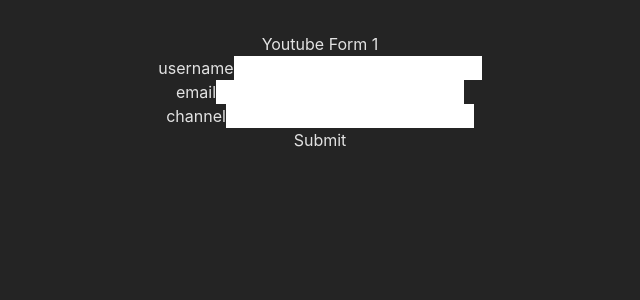
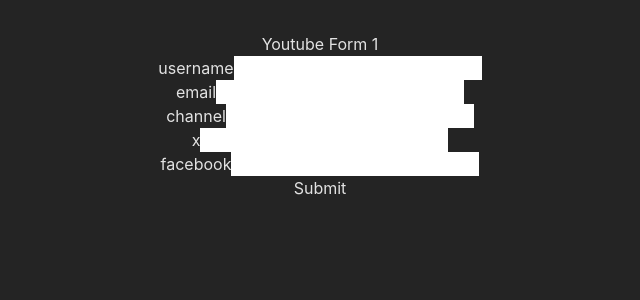
Before and after one commit to harshal390/react-hook-form, a React (Vite) app: page / in a window 1280 px wide. Shown: the top 300 px of the page, without its empty margins (320-960 px from the left). Built offline with nearby package versions, Linux system fonts and the light colour scheme; no server answers.

Commit message:
nested object values control:

```diff
--- a/src/components/YoutubeForm.tsx
+++ b/src/components/YoutubeForm.tsx
@@ -6,7 +6,11 @@
 type formValues = {
     username: string,
     email: string,
-    channel: string
+    channel: string,
+    social: {
+        x: string,
+        facebook: string
+    }
 }
 const YoutubeForm = () => {
 
@@ -18,7 +22,11 @@
                 return {
                     username: "restartmyself21",
                     email: data.email,
-                    channel: ""
+                    channel: "",
+                    social: {
+                        x: "",
+                        facebook: ""
+                    }
                 }
             }
 
@@ -37,6 +45,8 @@
                 <Input labelValue="username" type="text" id="username" name="username" register={register} errors={errors} />
                 <Input labelValue="email" type="text" id="email" name="email" register={register} errors={errors} />
                 <Input labelValue="channel" type="text" id="channel" name="channel" register={register} errors={errors} />
+                <Input labelValue="x" type="text" id="x" name="social.x" register={register} />
+                <Input labelValue="facebook" type="text" id="facebook" name="social.facebook" register={register} />
                 <button className="px-10 py-2 border rounded-lg text-center w-fit">Submit</button>
             </form>
             <DevTool control={control} /> {/* set up the dev tool */}
--- a/src/components/forms/Input.tsx
+++ b/src/components/forms/Input.tsx
@@ -26,7 +26,7 @@
             <label htmlFor={labelValue} className="capitalize col-span-1 text-start">{labelValue}</label>
             <input type={type} name={name} id={id} {...register(name, validation[name])} className="border-0 outline-none rounded-lg p-2 col-span-11" />
             <div className="col-span-1"></div>
-            <p className="col-span-11 text-sm text-red-600 capitalize text-start">{errors[name]?.message}</p>
+            {errors && <p className="col-span-11 text-sm text-red-600 capitalize text-start">{errors[name]?.message}</p>}
         </div>
     )
 }
```
